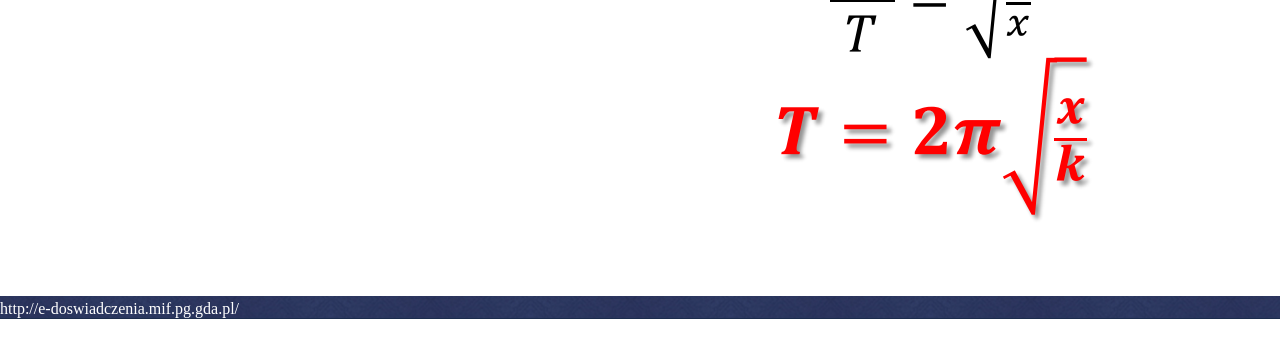
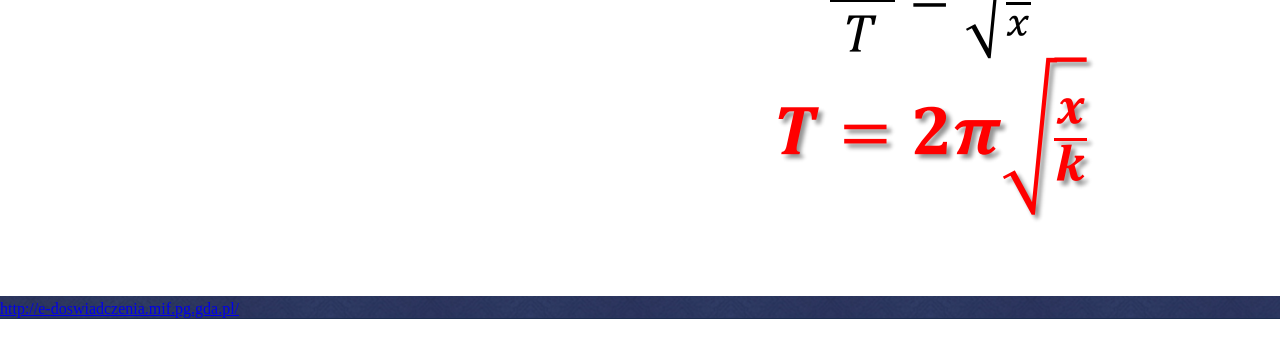
Before and after one commit to Wiciu02/Fizyka2b, a website: page public/index.html in a window 1280 px wide. Shown: the part 6081-6439 px from the top of the page. Drawn offline with nearby package versions, Linux system fonts and the light colour scheme; no server answers; a web font is replaced by a local one.

Commit message:
Update index.html

```diff
--- a/public/index.html
+++ b/public/index.html
@@ -28,7 +28,7 @@
     <img src="fiz6.png" width="100%"/>
     <img src="fiz7.png" width="100%"/>
     <img src="fiz8.png"/>
-	  <div href="http://e-doswiadczenia.mif.pg.gda.pl/" target="_plank">http://e-doswiadczenia.mif.pg.gda.pl/</div>
+	  <div  ><a href="http://e-doswiadczenia.mif.pg.gda.pl/">http://e-doswiadczenia.mif.pg.gda.pl/</a></div>
     <div id="wrapper" >
       <canvas id="canvas" width="1500" height="10000">  </canvas>
       <div id="controls" >
```
